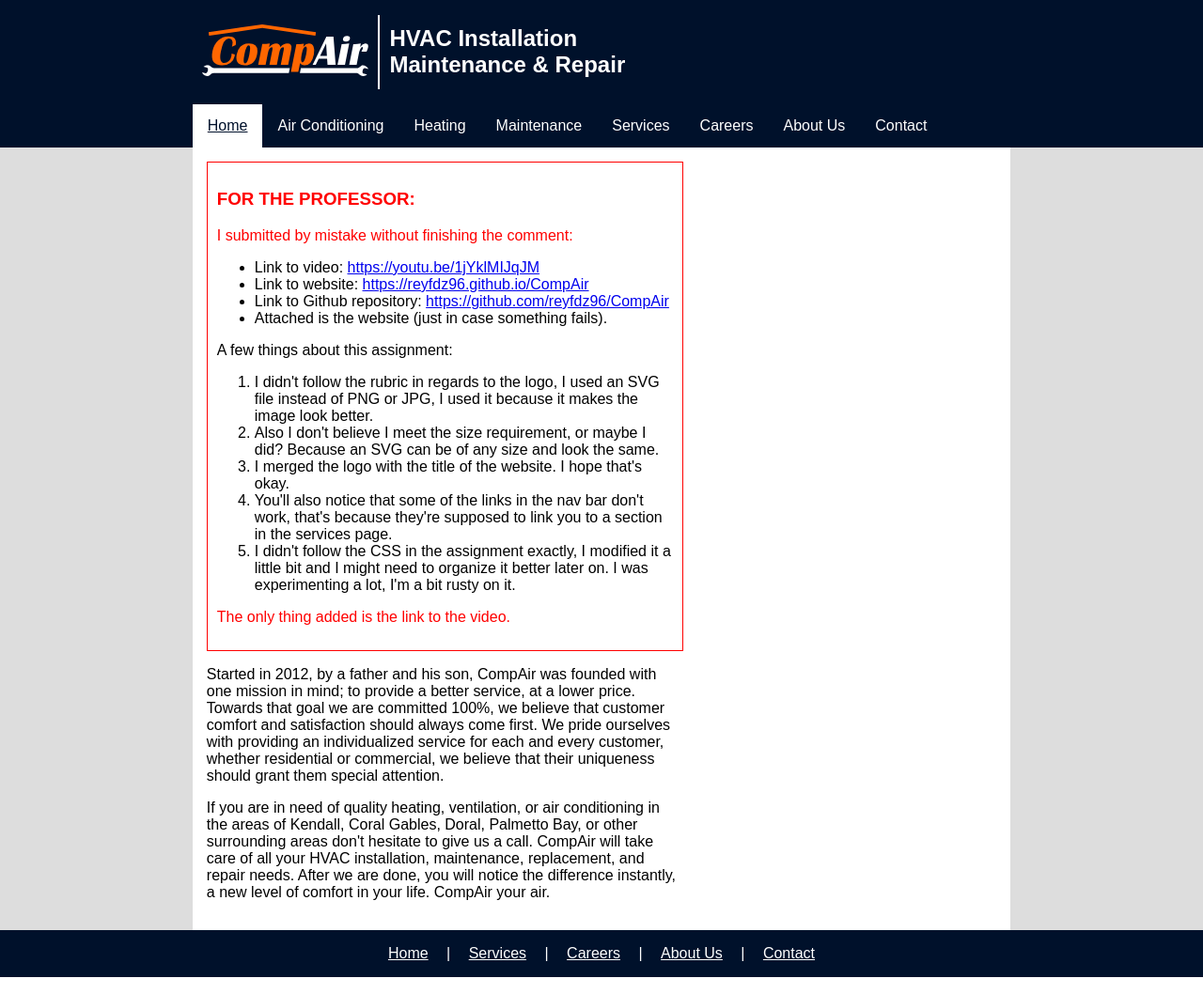
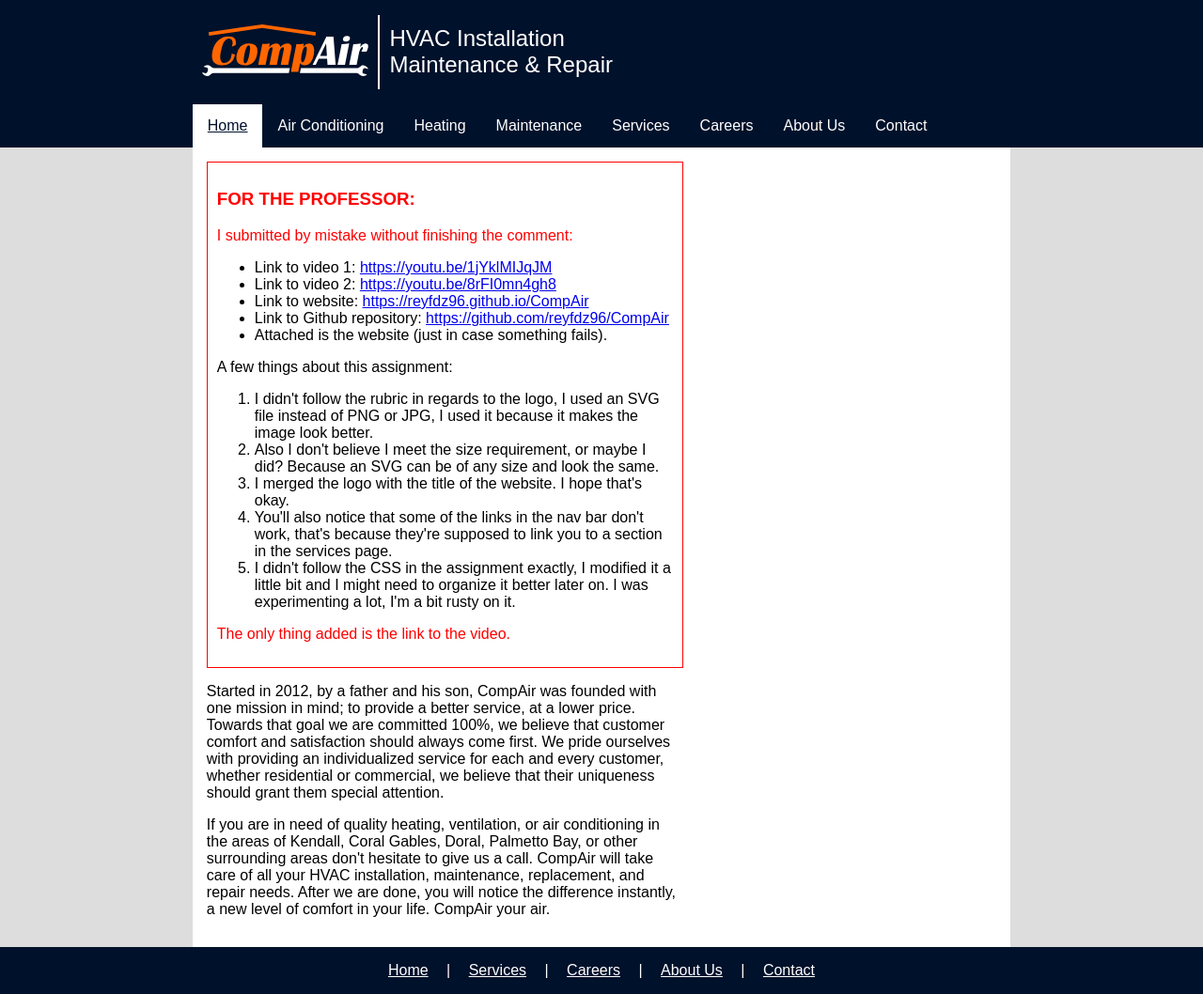
Before and after one commit to reinielfc/mdc-compair-php, a PHP site: page / in a window 1280 px wide. Shown: the whole page at 94% size. Run offline with PHP 8.4, Linux system fonts and the light colour scheme.

Commit message:
added link to video 2

```diff
--- a/index.html
+++ b/index.html
@@ -34,7 +34,8 @@
           <h3 style="color: red;">FOR THE PROFESSOR:</h2>
             <p style="color: red">I submitted by mistake without finishing the comment:</p>
             <ul>
-              <li>Link to video: <a href="https://youtu.be/1jYklMIJqJM">https://youtu.be/1jYklMIJqJM</a></li>
+              <li>Link to video 1: <a href="https://youtu.be/1jYklMIJqJM">https://youtu.be/1jYklMIJqJM</a></li>
+              <li>Link to video 2: <a href="https://youtu.be/8rFI0mn4gh8">https://youtu.be/8rFI0mn4gh8</a></li>
               <li>Link to website: <a
                   href="https://reyfdz96.github.io/CompAir">https://reyfdz96.github.io/CompAir</a></li>
               <li>Link to Github repository: <a
--- a/styles.css
+++ b/styles.css
@@ -49,6 +49,7 @@ header #title a {
 
 header h2 {
     margin: 0;
+    font-weight: normal;
 }
 
 /*Navigation*/
```
